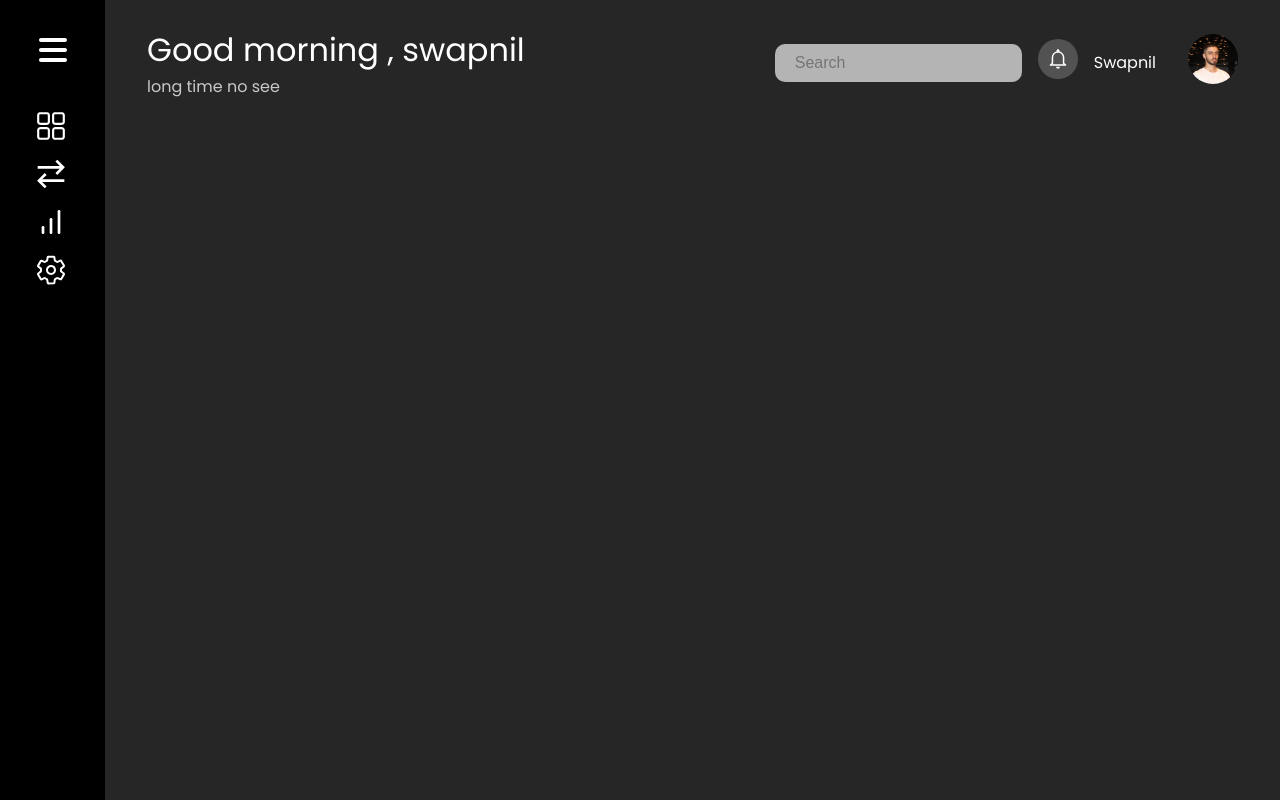
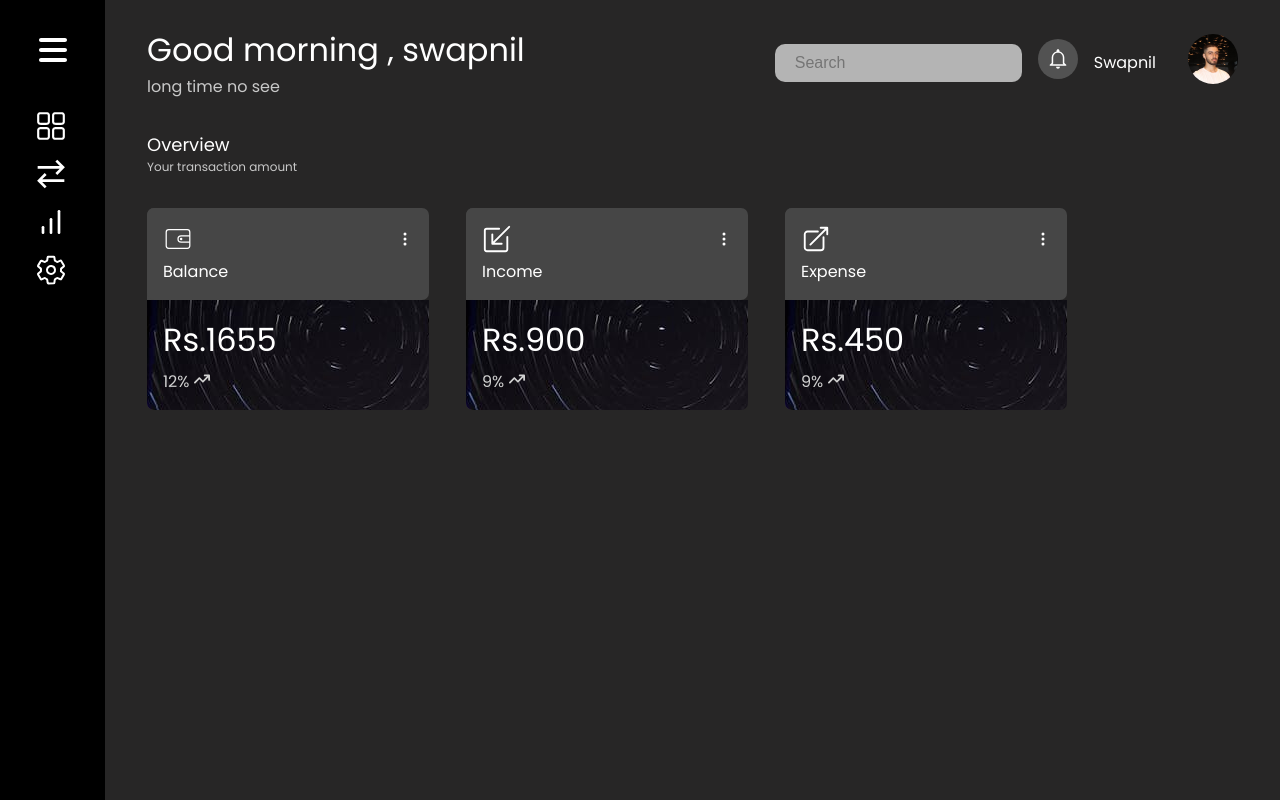
Before and after one commit to Swapnilrupakhetee/financetracker, a React (Vite) app: page / in a window 1280 px wide. Built offline with nearby package versions, Linux system fonts and the light colour scheme.

Commit message:
component-card-fix

```diff
--- /dev/null
+++ b/src/components/Card.css
@@ -0,0 +1,69 @@
+.card-container
+{
+    padding: 1rem 2rem;
+}
+.card-content{
+    background-color: rgb(70, 70, 70);
+    min-width: 250px;
+    max-width: 300px;
+
+    border-radius: 7px;
+}
+.card-top{
+    display: flex;
+    width: 100%;
+    background-color: rgb(70, 70, 70);
+    flex-direction: column;
+    gap: 5px;
+    padding: 1rem;
+    border-radius: 7px;
+}
+.card-icons{
+    display: flex;
+    justify-content: space-between;
+    align-items: center;
+}
+.card-bottom{
+    display: flex;
+    width: 100%;
+    background-color: rgb(99, 99, 99);
+    flex-direction: column;
+    gap: 5px;
+    padding: 1rem;
+    border-bottom-left-radius: 7px;
+    border-bottom-right-radius: 7px;
+    background-image: url('../assets//balance.jpg');
+
+
+
+}
+.card-amount{
+    font-size: 32px;
+}
+.card-percentage{
+    color: rgb(209, 209, 209);
+}
+@media (min-width: 0px) and (max-width: 522px) {
+    .card-container
+{
+    padding: 1rem 0rem;
+
+    padding-right: 28px;
+}
+
+}
+@media (min-width:522px) and (max-width:760px) {
+    .card-content {
+        background-color: rgb(70, 70, 70);
+        min-width: 150px;
+        max-width: 300px;
+        border-radius: 7px;
+    }
+}
+@media (min-width:522px) and (max-width:558px) {
+    .card-content {
+        background-color: rgb(70, 70, 70);
+        width: 95%;
+        border-radius: 7px;
+    }
+}
--- /dev/null
+++ b/src/components/Card.jsx
@@ -0,0 +1,27 @@
+import React from 'react'
+import './Card.css'
+import { CiWallet } from "react-icons/ci";
+import { FaArrowTrendUp } from "react-icons/fa6";
+import { BsThreeDotsVertical } from "react-icons/bs";
+import balance from '../assets/balance.jpg'
+const Card = ({icon,title,amount,percentage}) => {
+  return (
+    <div className="card-container">
+        <div className="card-content">
+            <div className="card-top">
+                <div className="card-icons">
+                    {icon}
+                    <BsThreeDotsVertical />
+                </div>
+                <div className="card-title">{title}</div>
+            </div>
+            <div className="card-bottom">
+                <div className="card-amount">Rs.{amount}</div>
+                <div className="card-percentage">{percentage} <FaArrowTrendUp /></div>
+            </div>
+        </div>
+    </div>
+  )
+}
+
+export default Card
--- a/src/components/Dashboardtop.css
+++ b/src/components/Dashboardtop.css
@@ -142,7 +142,7 @@
         gap: 1rem;
     }
     .dash-top-right {
-        padding: 1rem 2rem;
+        padding: 1rem 0rem;
         display: flex;
         gap: 1rem;
         flex-direction: column-reverse;
--- /dev/null
+++ b/src/components/Overview.css
@@ -0,0 +1,25 @@
+.overview-content{
+
+}
+.overview-title{
+    padding: 1rem 2rem;
+}
+.overview-main-text{
+    font-size: 18px;
+}
+.overview-sub-text{
+    font-size: 12px;
+    color: rgb(201, 201, 201);
+}
+@media (min-width: 0px) and (max-width: 522px) {
+    .overview-title{
+        padding: 1rem 0rem;
+    }
+}
+.overview-stats{
+    display: flex;
+    gap: 5px;
+    overflow: hidden;
+    align-items: center;
+    flex-wrap: wrap;
+}
--- /dev/null
+++ b/src/components/Overview.jsx
@@ -0,0 +1,55 @@
+import React from 'react'
+import './Overview.css'
+import Card from './Card'
+import { CiWallet } from "react-icons/ci";
+import { HiOutlineArrowTopRightOnSquare } from "react-icons/hi2";
+import { BsBoxArrowInDownLeft } from "react-icons/bs";
+
+const Overview = () => {
+  const cardValues=[
+    {icon:<CiWallet size={30} />,
+    title:'Balance',
+    amount:'1655',
+    percentage:'12%'
+    }
+    ,
+    {icon:<BsBoxArrowInDownLeft size={30} />,
+    title:'Income',
+    amount:'900',
+    percentage:'9%'
+    }
+    ,
+    {icon:<HiOutlineArrowTopRightOnSquare size={30} />,
+    title:'Expense',
+    amount:'450',
+    percentage:'9%'
+    }
+  ]
+
+  return (
+    <div className="overview-container">
+        <div className="overview-content">
+            <div className="overview-title">
+                <div className="overview-main-text">Overview</div>
+                <div className="overview-sub-text">Your transaction amount</div>
+            </div>
+            <div className="overview-stats">
+              {
+                cardValues.map((value,index)=>{
+                  return(
+                    <div key={index}>
+                      <Card icon={value.icon} title={value.title} amount={value.amount} percentage={value.percentage}/>
+                    </div>
+                  )
+                })
+              }
+
+
+            </div>
+
+        </div>
+    </div>
+  )
+}
+
+export default Overview
--- a/src/pages/Home.jsx
+++ b/src/pages/Home.jsx
@@ -1,10 +1,12 @@
 import React from 'react'
 import Dashboardtop from '../components/Dashboardtop'
+import Overview from '../components/Overview'
 
 const Home = () => {
   return (
     <div className='home-container'>
         <Dashboardtop/>
+        <Overview/>
     </div>
   )
 }
```
Also changed, not shown: src/assets/balance.jpg (added).
